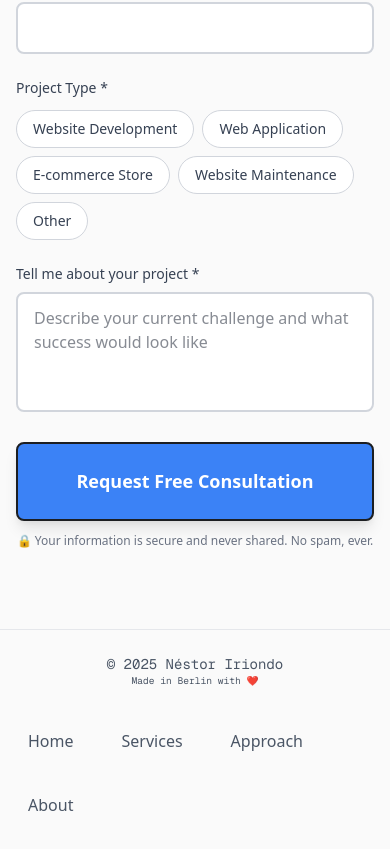
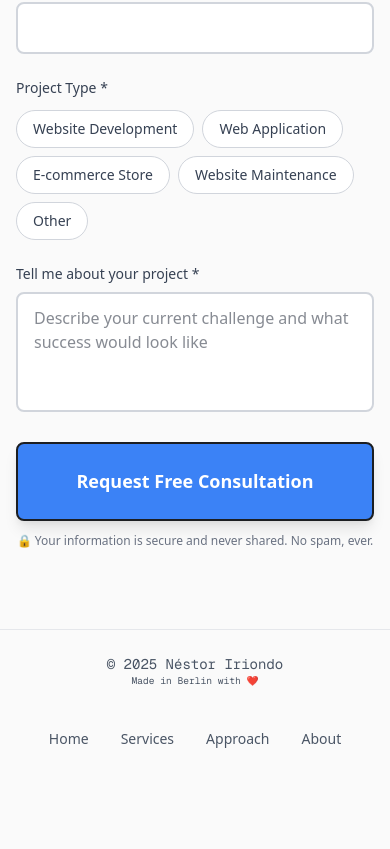
Before and after one commit to nestoririondo/portfolio-v3, a Next.js app: page / in a window 390 px wide. Shown: the part 6347-7196 px from the top of the page. After the commit the page ends 7128 px from the top, so only its background shows below. Built offline with nearby package versions, Linux system fonts and the light colour scheme.

Commit message:
refactor: adjust Footer component layout for improved responsiveness and spacing

```diff
--- a/components/layout/Footer.tsx
+++ b/components/layout/Footer.tsx
@@ -23,7 +23,7 @@ export const Footer = () => {
             </div>
           </div>
 
-          <div className="flex flex-wrap gap-6 items-center">
+          <div className="text-sm flex flex-wrap gap-2 md:gap-4 items-center">
             <a
               href="#"
               className="text-gray-600 dark:text-gray-400 hover:text-gray-900 dark:hover:text-white transition-all duration-200 font-medium px-3 py-2 rounded-lg hover:bg-gray-100 dark:hover:bg-gray-800 active:scale-95 active:bg-gray-200 dark:active:bg-gray-700"
```
